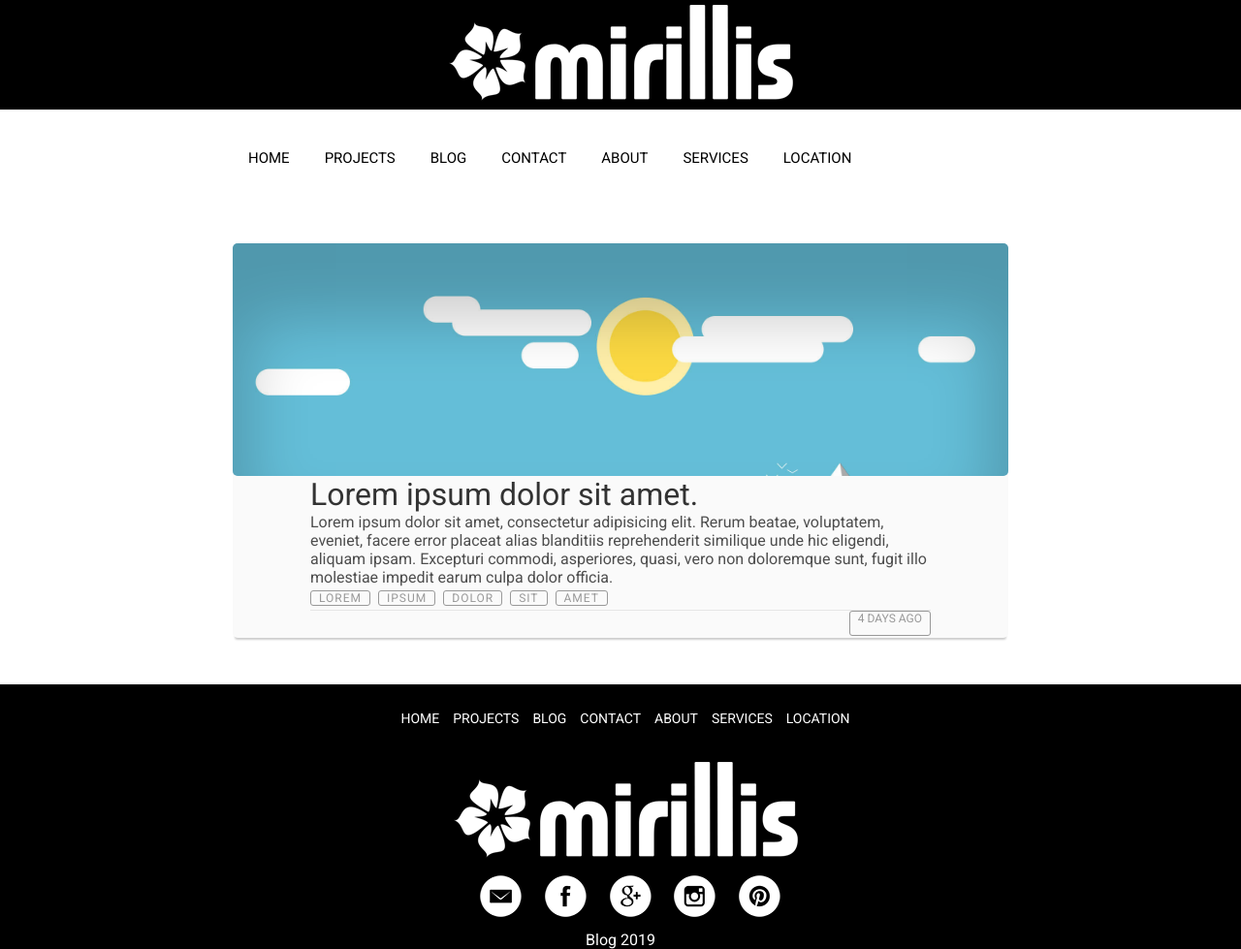
After one commit to Mawwlle/cactus_the_site, a PHP site: page /blog.html in a window 1280 px wide. The commit adds this page. Shown: the whole page at 97% size. Run offline with PHP 8.4, Linux system fonts and the light colour scheme.

Commit message:
Add files via upload

```diff
--- /dev/null
+++ b/www/blog.html
@@ -0,0 +1,87 @@
+<!DOCTYPE html>
+<html>
+    <head>
+        <meta charset="utf-8">
+        <title>GG</title>
+        <link rel="stylesheet" href="css/style.css">
+        <link href="https://fonts.googleapis.com/css?family=Roboto" rel="stylesheet">
+    </head>
+    <body>
+    	<header>
+    		<div class="logo">
+    			<a href="index.html"><img class="graficlogo" src="image/logo.png"></a>
+    		</div>
+    		<nav>
+    			<div class="topnav" id="myTopnav">
+    				<a href="index.html">HOME</a>
+    				<a href="projects.html">PROJECTS</a>
+    				<a href="blog.html">BLOG</a>
+    				<a href="contact.html">CONTACT</a>
+    				<a href="about.html">ABOUT</a>
+    				<a href="services.html">SERVICES</a>
+    				<a href="location.html">LOCATION</a>
+    				<a id="menu" href="#" class="icon">&#9776;</a>
+    			</div>
+    		</nav>
+    	</header>
+    	<main>
+            <div class="blog-container">
+                <div class="blog-header">
+                    <div class="blog-cover">
+
+                    </div>
+                </div>
+                <div class="blog-body">
+                    <div class="blog-title">
+                        <h1><a href="#">Lorem ipsum dolor sit amet.</a></h1>
+                    </div>
+                    <div class="blog-text">
+                        <p>Lorem ipsum dolor sit amet, consectetur adipisicing elit. Rerum beatae, voluptatem, eveniet, facere error placeat alias blanditiis reprehenderit similique unde hic eligendi, aliquam ipsam. Excepturi commodi, asperiores, quasi, vero non doloremque sunt, fugit illo molestiae impedit earum culpa dolor officia.</p>
+                    </div>
+                    <div class="blog-tags">
+                        <ul>
+                            <li><a href="#">Lorem</a></li>
+                            <li><a href="#">ipsum</a></li>
+                            <li><a href="#">dolor</a></li>
+                            <li><a href="#">sit</a></li>
+                            <li><a href="#">amet</a></li>
+                        </ul>
+                    </div>
+                </div>
+                <div class="blog-footer">
+                    <ul>
+                        <li class="published-date">4 days ago</li>
+                    </ul>
+                </div>
+            </div>
+
+    	</main>
+    	<footer>
+    		<nav>
+    			<a href="index.html">HOME</a>
+    			<a href="project.html">PROJECTS</a>
+    			<a href="blog.html">BLOG</a>
+    			<a href="contact.html">CONTACT</a>
+    			<a href="about.html">ABOUT</a>
+    			<a href="services.html">SERVICES</a>
+    			<a href="location.html">LOCATION</a>
+    		</nav>
+    		<div class="logo">
+    			<a href="index.html"><img class="graficlogo" src="image/logo.png"></a>
+    		</div>
+    		<div class="social">
+    			<a href="#"><img src="image/icons/em.png"></a>
+    			<a href="#"><img src="image/icons/face.png"></a>
+    			<a href="#"><img src="image/icons/goo.png"></a>
+    			<a href="#"><img src="image/icons/inst.png"></a>
+    			<a href="#"><img src="image/icons/pint.png"></a>
+    		</div>
+    		<p>Blog 2019</p>
+    	</footer>
+
+
+
+
+        <script src="js/script.js"></script>
+    </body>
+</html>
--- a/www/css/style.css
+++ b/www/css/style.css
@@ -105,6 +100,113 @@ footer p{
 	background: #494949;
 	border-radius: 50%;
 }
+.gallery{
+	width: 80%;
+	margin: auto;
+	display: flex;
+	flex-wrap: wrap;
+	margin-bottom: 50px;
+}
+
+.photo-itm{
+	width: 25%;
+}
+.photo-itm img{
+	box-sizing: border-box;
+	max-width: 100%;
+	opacity: 0.7;
+
+}
+
+.photo-itm img:hover{
+	opacity: 1;
+}
+.blog-container{
+	background: #fafafa;
+	border-radius: 5px;
+	box-shadow: rgba(0,0,0,0.2) 0 4px 2px -2px;
+	font-weight: 100;
+	margin:48px auto;
+	width: 50rem;
+}
+.blog-container a:hover{
+	border-color: #ff4d4d;
+	color: #ff4d4d;
+}
+.blog-cover{
+	background: url(../image/mountains.jpg);
+	background-size: cover;
+	border-radius: 5px 5px 5px 5px;
+	height: 15rem;
+	box-shadow: inset rgba(0,0,0,0.2) 0 64px 64px 16px;
+}
+.blog-body{
+	margin: 0 auto;
+	width: 80%;
+}
+.blog-title h1 a{
+	color:#333;
+	font-weight: 100;
+}
+.blog-text p{
+	color: #4d4d4d;
+}
+.blog-tags ul{
+	display: flex;
+	flex-direction: row;
+	flex-wrap: wrap;
+	list-style: none;
+	padding-left: 0;
+}
+.blog-tags li+li{
+	margin-left: .5rem;
+}
+.blog-tags a{
+	border: 1px solid #999999;
+	border-radius: 3px;
+	color: #999999;
+	font-size: .75rem;
+	height: .5rem;
+	line-height: 1.5rem;
+	letter-spacing: 1px;
+	padding: 0 .5rem;
+	text-align: center;
+	text-transform: uppercase;
+	white-space: nowrap;
+	width: 5rem;
+}
+.blog-footer{
+	border-top: 1px solid #e6e6e6;
+	margin: 0 auto;
+	padding-bottom: .125rem;
+	width: 80%;
+}
+.blog-footer ul{
+	list-style: none;
+	display: flex;
+	flex: row wrap;
+	justify-content: flex-end;
+	padding-left: 0;
+}
+.blog-footer li{
+	color:#999999;
+	font-size: .75rem;
+	height: 1.5rem;
+	text-align:center;
+	text-transform: uppercase;
+	position: relative;
+	white-space: nowrap;
+}
+.published-date{
+	border: .5px solid #999999;
+	border-radius: 3px;
+	padding: 0 .5rem;
+}
+
+#map{
+	width: 100%;
+	height: 400px;
+}
 
 
 @media screen and (max-width: 768px){
--- a/www/index.html
+++ b/www/index.html
@@ -14,7 +14,7 @@
     		<nav>
     			<div class="topnav" id="myTopnav">
     				<a href="index.html">HOME</a>
-    				<a href="project.html">PROJECTS</a>
+    				<a href="PROJECTS.html">PROJECTS</a>
     				<a href="blog.html">BLOG</a>
     				<a href="contact.html">CONTACT</a>
     				<a href="about.html">ABOUT</a>
```
Also changed, not shown: other parts of www/css/style.css (+24 -7 lines), www/location.html (added, +70 -0 lines), www/projects.html (added, +68 -0 lines), www/image/mountains.jpg (added), www/image/slides/slide1.png (added), www/image/slides/slide2.png (added), www/image/slides/slide3.png (added), www/image/slides/slide4.png (added), www/image/slides/slide5.png (added), www/image/slides/slide6.png (added), www/image/slides/slide7.png (added), www/image/slides/slide8.png (added).
